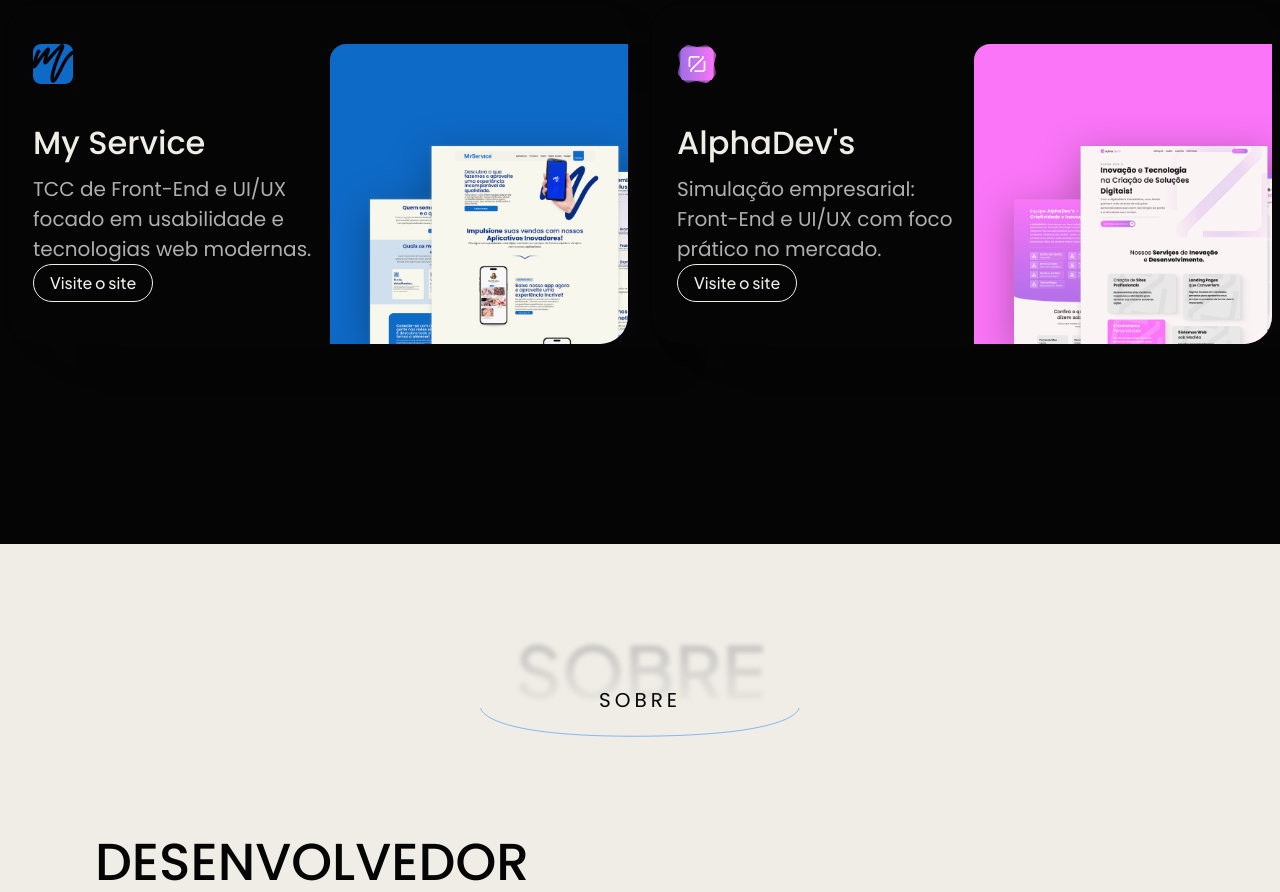
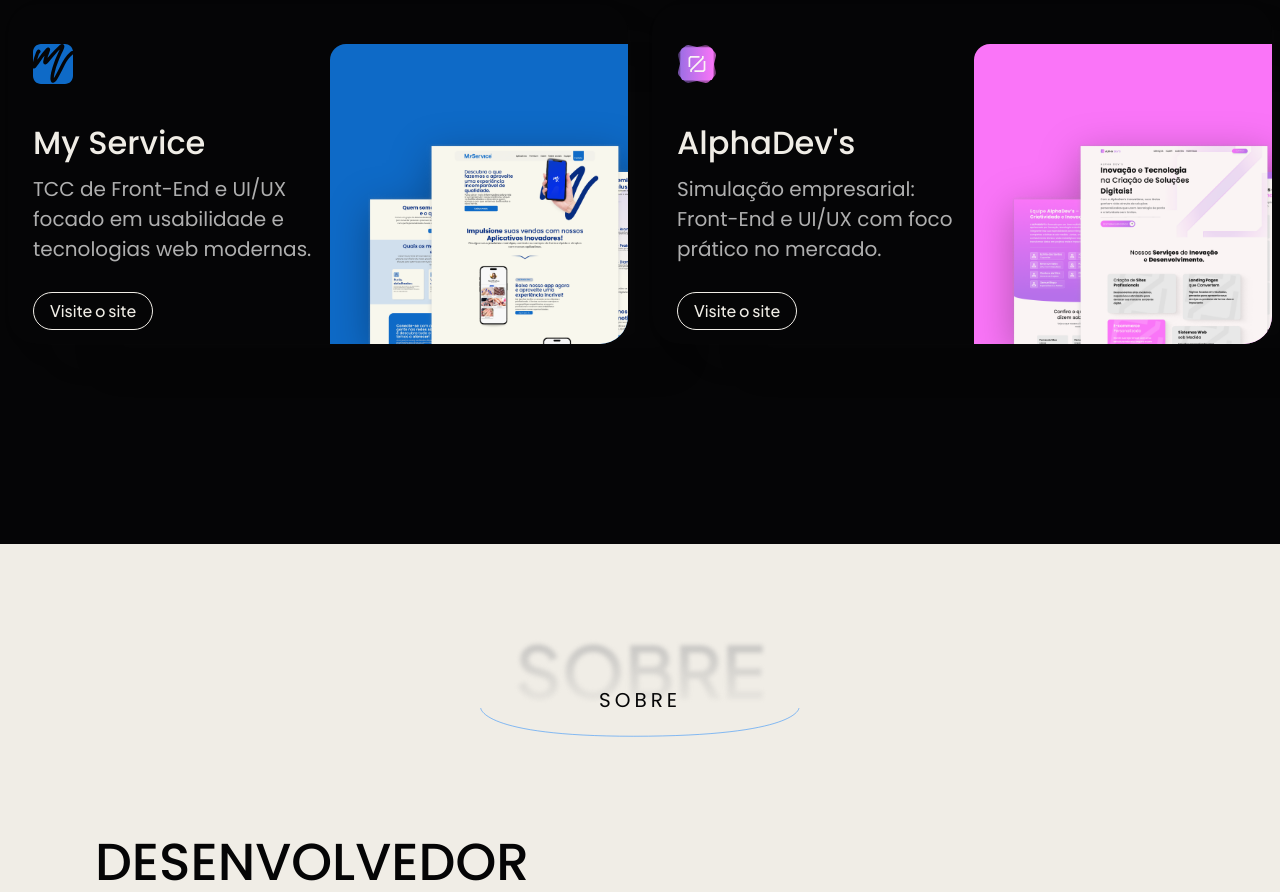
Before and after one commit to saalesz/salesdev-portfolio, a React (Create React App) app: page / in a window 1280 px wide. Shown: the part 1040-1932 px from the top of the page. Built offline with nearby package versions, Linux system fonts and the light colour scheme.

Commit message:
ajustes no card

```diff
--- a/src/Components/CardProject.jsx
+++ b/src/Components/CardProject.jsx
@@ -3,9 +3,6 @@ import { useEffect } from "react";
 
 /* <-----  CSS -----> */
 import styles from "../Styles/Components/CardProjects.module.css";
-
-/* <-----  ASSETS - ICON FIXO -----> */
-import Arrow from "../Assets/Icons/svgs/Vector.svg";
 
 /* <---- AOS ANIMATIONS ----> */
 import AOS from "aos";
--- a/src/Styles/Components/CardProjects.module.css
+++ b/src/Styles/Components/CardProjects.module.css
@@ -43,11 +43,11 @@
   }
 
   & .textContainer {
-    display: block;
+    display: flex;
     flex-direction: column;
     align-items: flex-start;
     padding: 0px;
-    gap: 40px;
+    gap: 48px;
 
     width: 100%;
     height: auto;
@@ -129,6 +129,7 @@
       border: 1px solid var(--Branco);
       background: transparent;
       border-radius: 32px;
+      cursor: pointer;
 
       font-family: var(--font-plus);
       font-style: normal;
```
